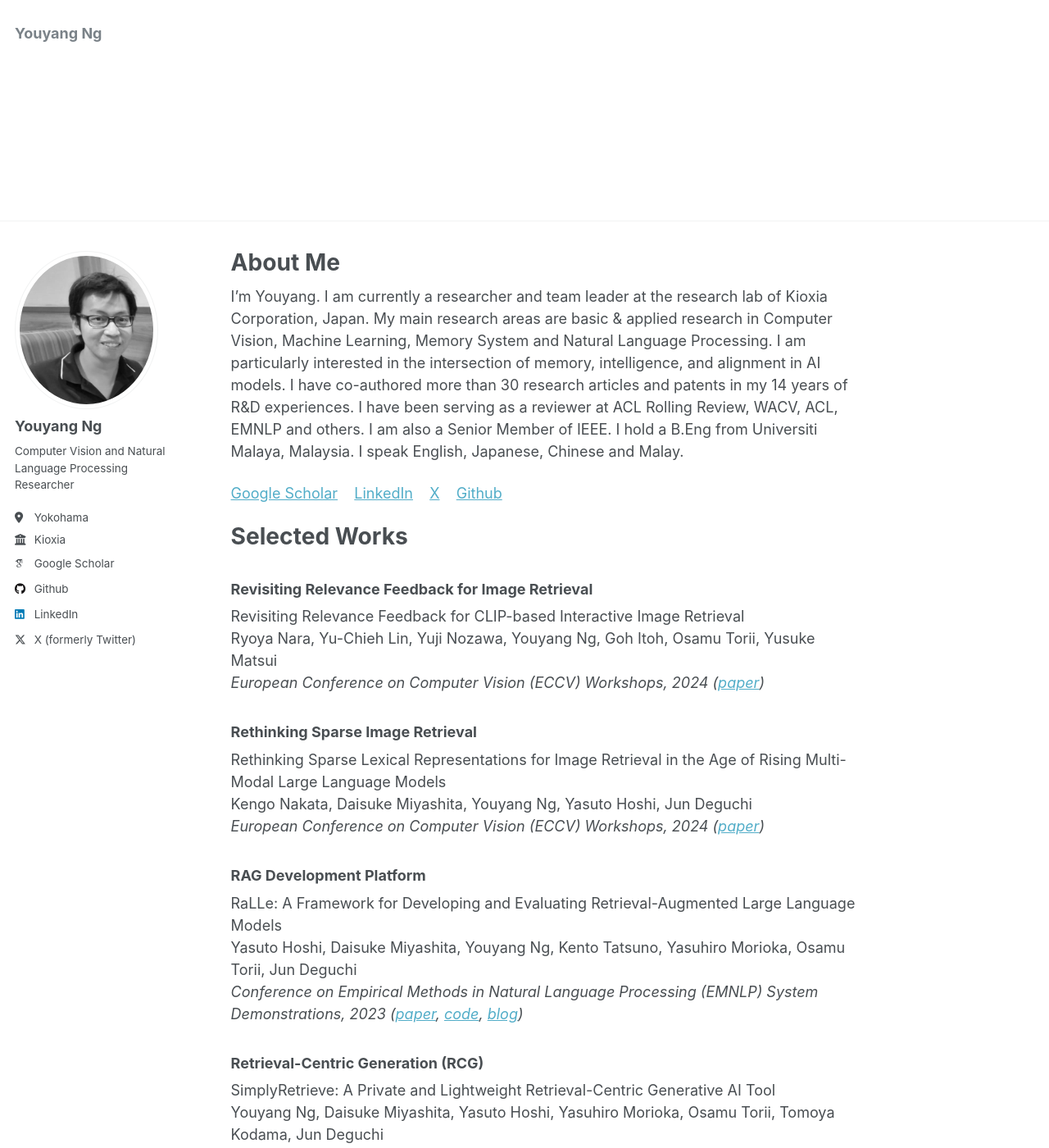
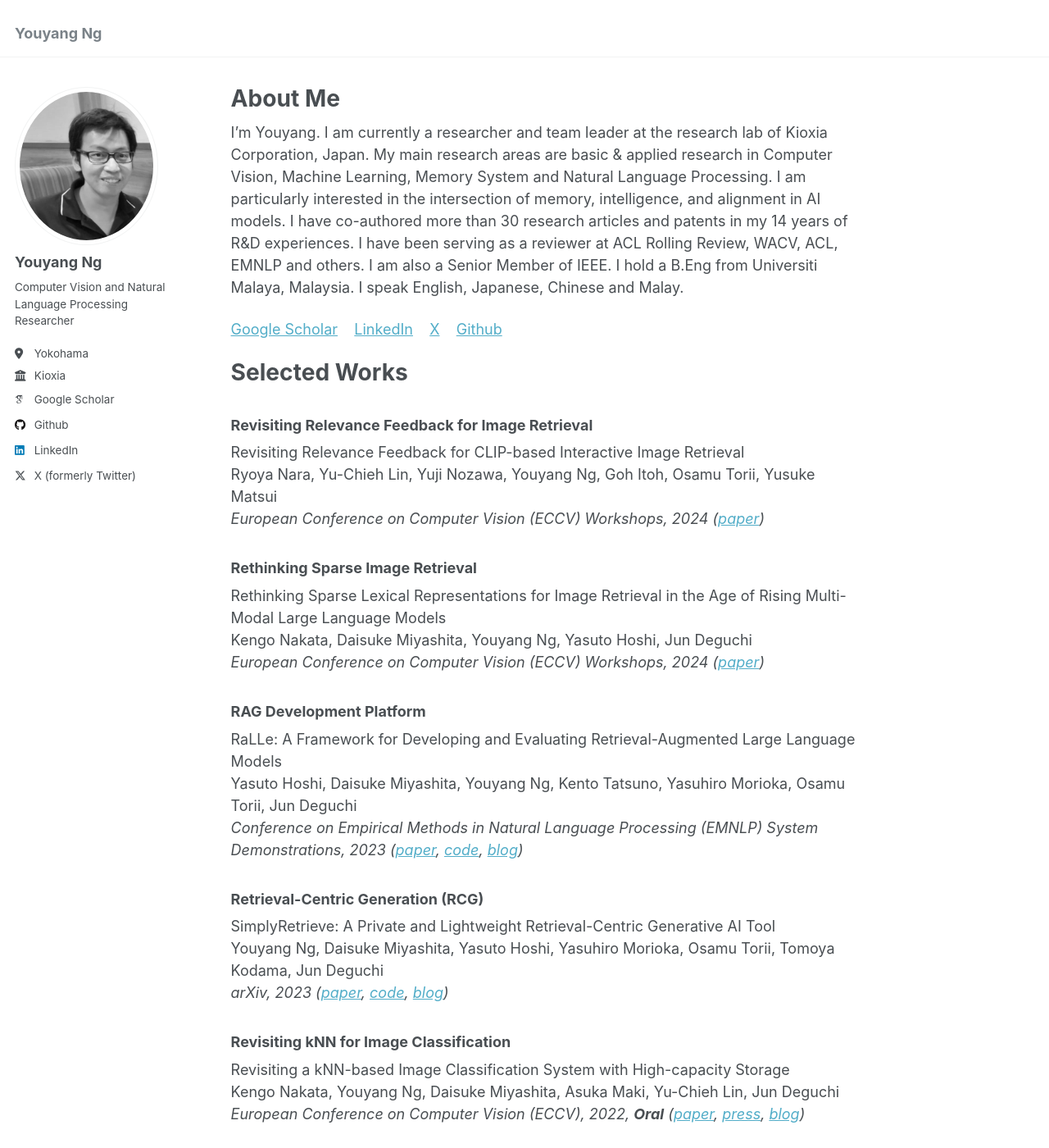
Before and after one commit to yy29/yy29.github.io, a Jekyll site: the page built from _pages/about.md, in a window 1280 px wide and 1400 px high. Shown: the whole window at 82% size. Built offline with Jekyll 4.4.1, drawn with Linux system fonts in a browser that asks for light colours; some web fonts are replaced.

Commit message:
Update _variables.scss

```diff
--- a/_sass/_variables.scss
+++ b/_sass/_variables.scss
@@ -43,10 +43,10 @@ $type-size-7                : 0.6875em; // ~11px
 $type-size-8                : 0.625em;  // ~10px
 
 /* masthead properties */
-$masthead-height            : 270px;
+$masthead-height            : 70px;
 
 /* Sidebar properties */
-$sidebar-screen-min-width   : 1024px;
+$sidebar-screen-min-width   : 24px;
 $sidebar-link-max-width     : 250px;
 
 
```
